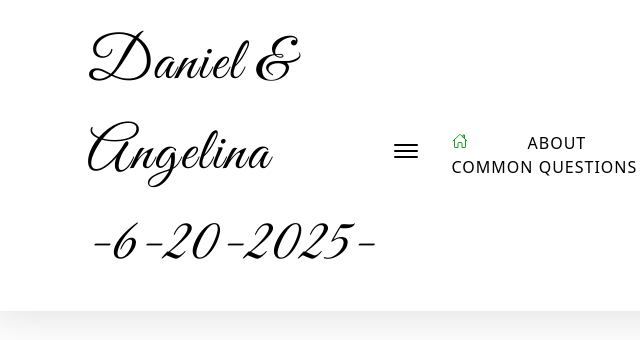
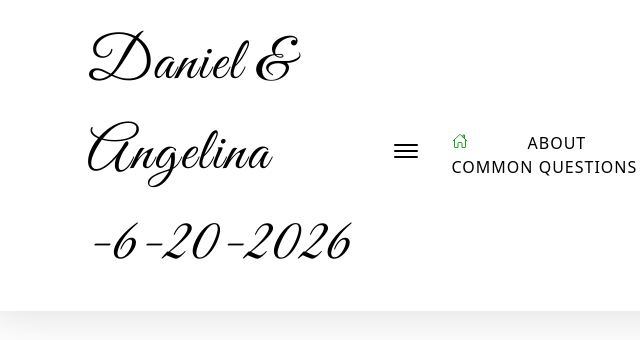
Before and after one commit to pgomez3114/DanielAngelinaWedding, a plain HTML site: page index.html in a window 1280 px wide. Shown: the top 340 px of the page, 13-653 px from the left. Drawn offline with nearby package versions, Linux system fonts and the light colour scheme.

Commit message:
Update index.html

```diff
--- a/index.html
+++ b/index.html
@@ -16,7 +16,9 @@
     <h4>-June 20th, 2026-</h4> -->
     <!--Header-->
     <header class="active">
-        <a href="/" class="logo">Daniel & Angelina <br> -6-20-2025-</a>
+        <a href="/" class="logo">Daniel & Angelina<br>-6-20-2026 </a>
+
+
         <a href="#" class="menu"><ion-icon name="menu-outline"></ion-icon></a>
         <ul class="nav">
             <li>
```
